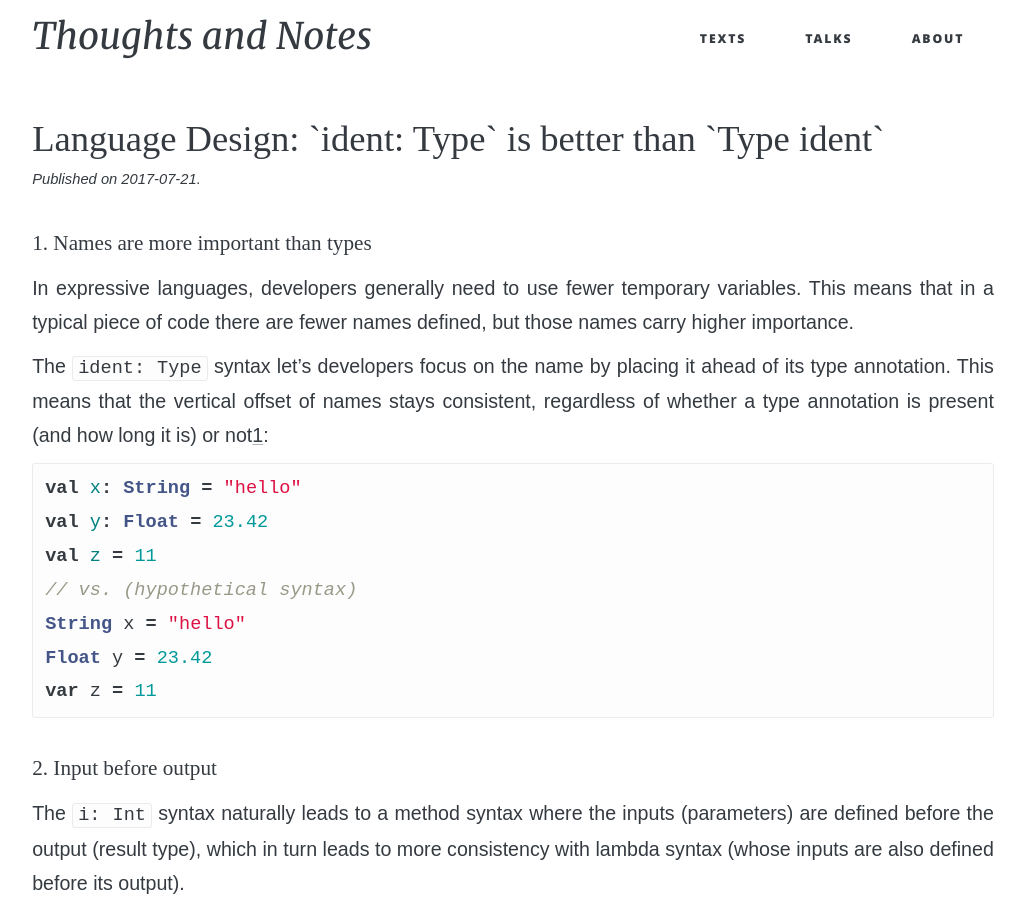
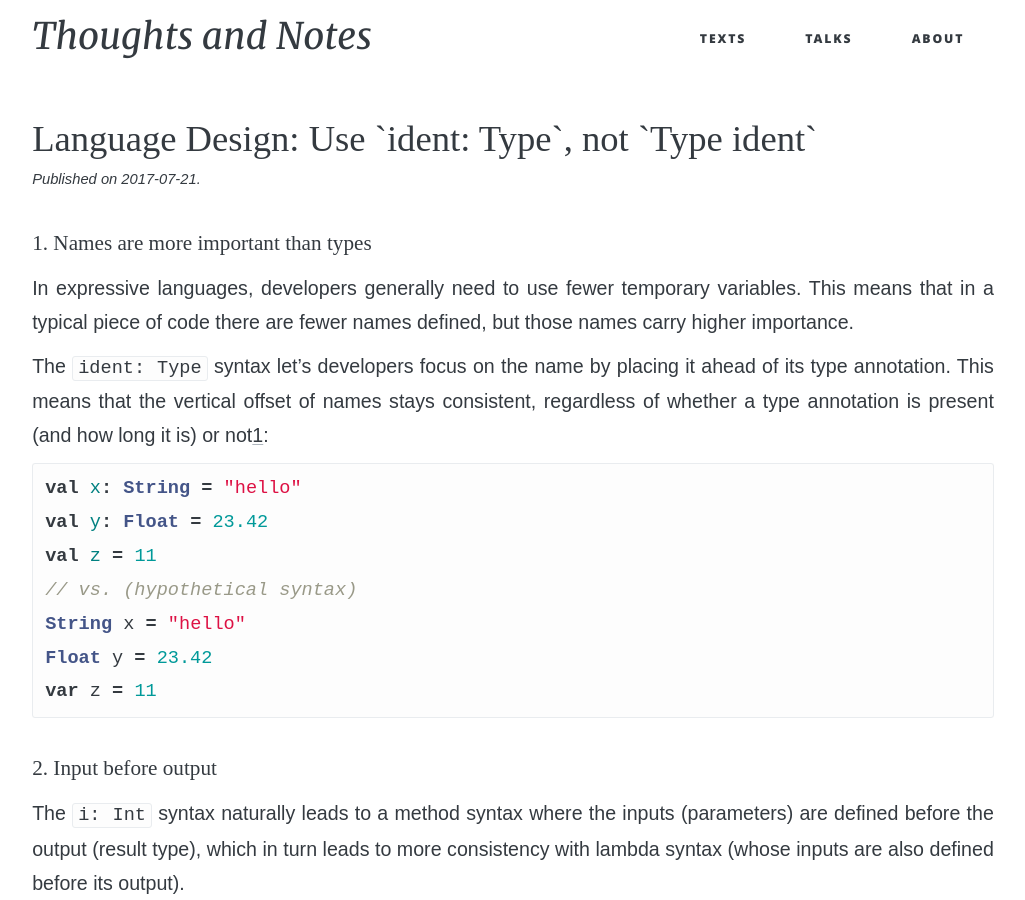
Before and after one commit to soc/soc.me, a Jekyll site: the page built from _languages/type-annotations.md, in a window 1280 px wide and 900 px high. Shown: the whole window, without its empty margins (127-1152 px from the left). Built offline with Jekyll 4.4.1, drawn with Linux system fonts in a browser that asks for light colours; some web fonts are replaced.

Commit message:
fixup type-annotations

```diff
--- a/_languages/type-annotations.md
+++ b/_languages/type-annotations.md
@@ -1,5 +1,5 @@
 ---
-title:  "Language Design: `ident: Type` is better than `Type ident`"
+title:  "Language Design: Use `ident: Type`, not `Type ident`"
 date:   2017-07-21 12:00:00 +0200
 redirect_from: "/articles/language-design/type-annotations"
 ---
```
